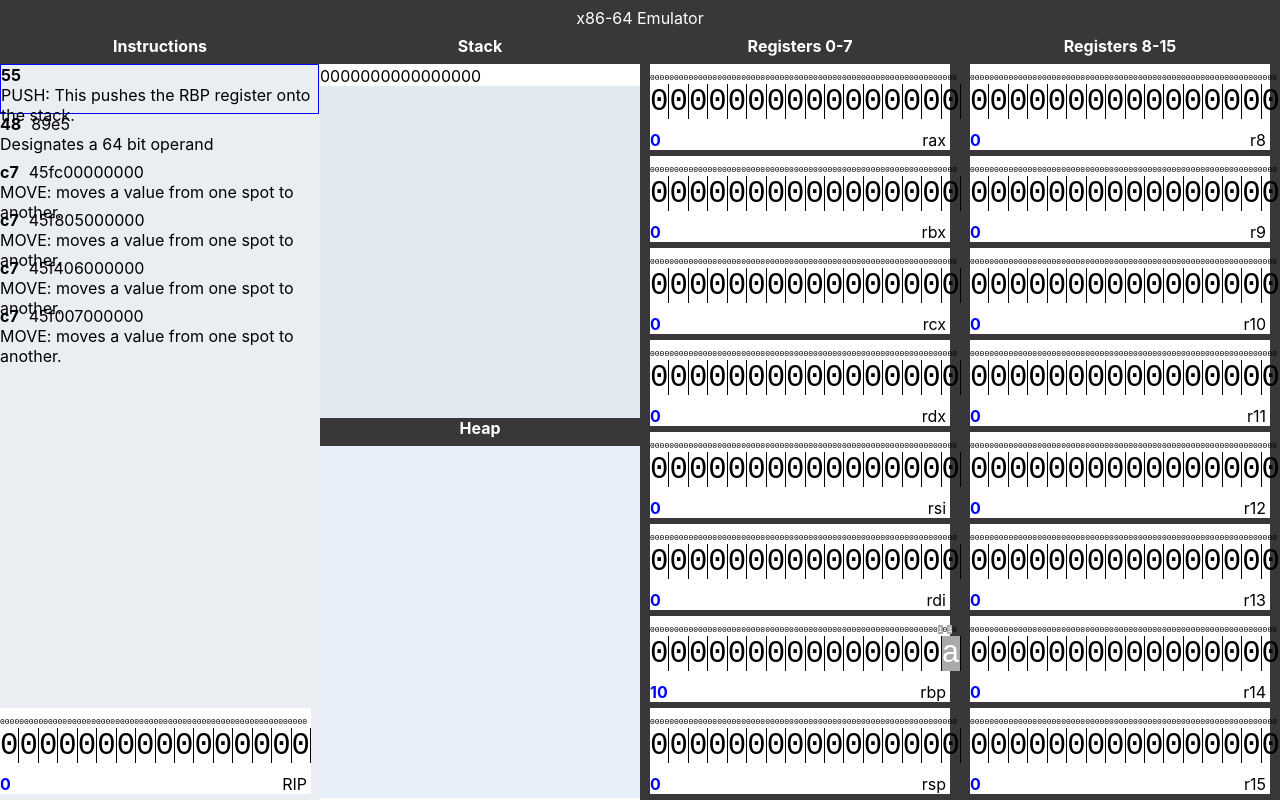
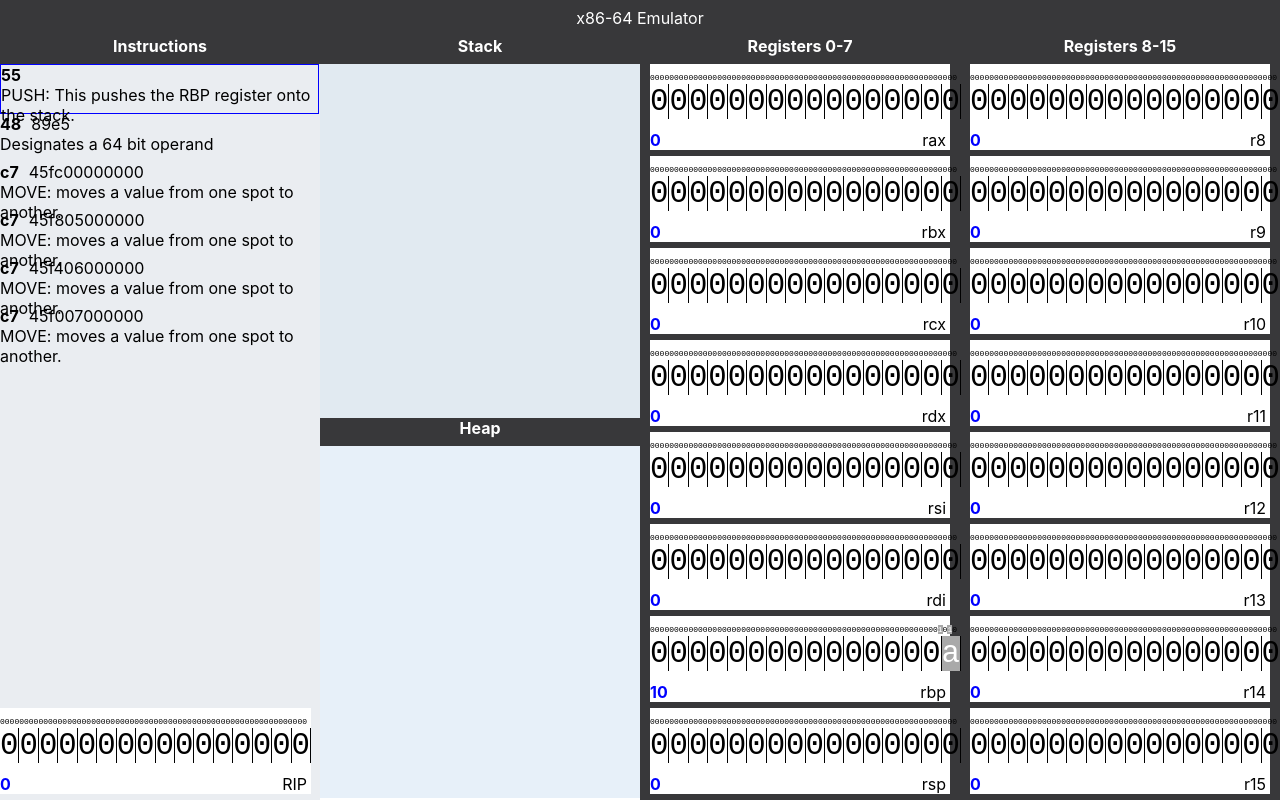
Before and after one commit to iptaylortechnical/x64, a React (Create React App) app: page / in a window 1280 px wide. Built offline with nearby package versions, Linux system fonts and the light colour scheme.

Commit message:
spacing fix

```diff
--- a/src/App.js
+++ b/src/App.js
@@ -32,7 +32,7 @@ class App extends Component {
     rip: 0,
     artificialProgramCounter: 0,
     instructions: [],
-    stack: '0',
+    stack: '',
   }
 
   handleKeyEvent = (event) => {
--- a/src/comp/stackSet.js
+++ b/src/comp/stackSet.js
@@ -4,7 +4,7 @@ import StackLine from './stackLine';
 
 class StackSet extends Component {
   render() {
-    const lines = this.props.stack.match(/.{1,32}/g);
+    const lines = this.props.stack.match(/.{1,32}/g) || [];
     return (
       <div className="StackSet">
         {lines.map(s => <StackLine value={s}/>)}
```
